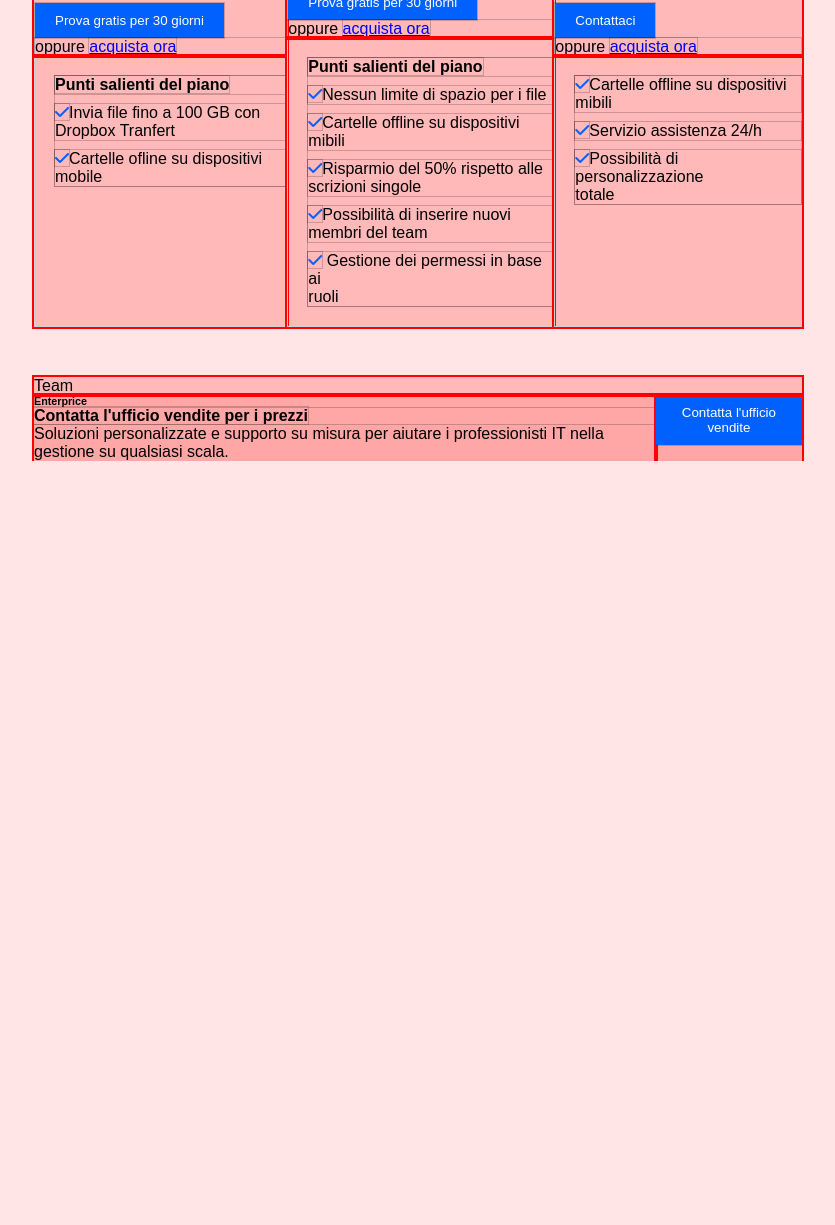
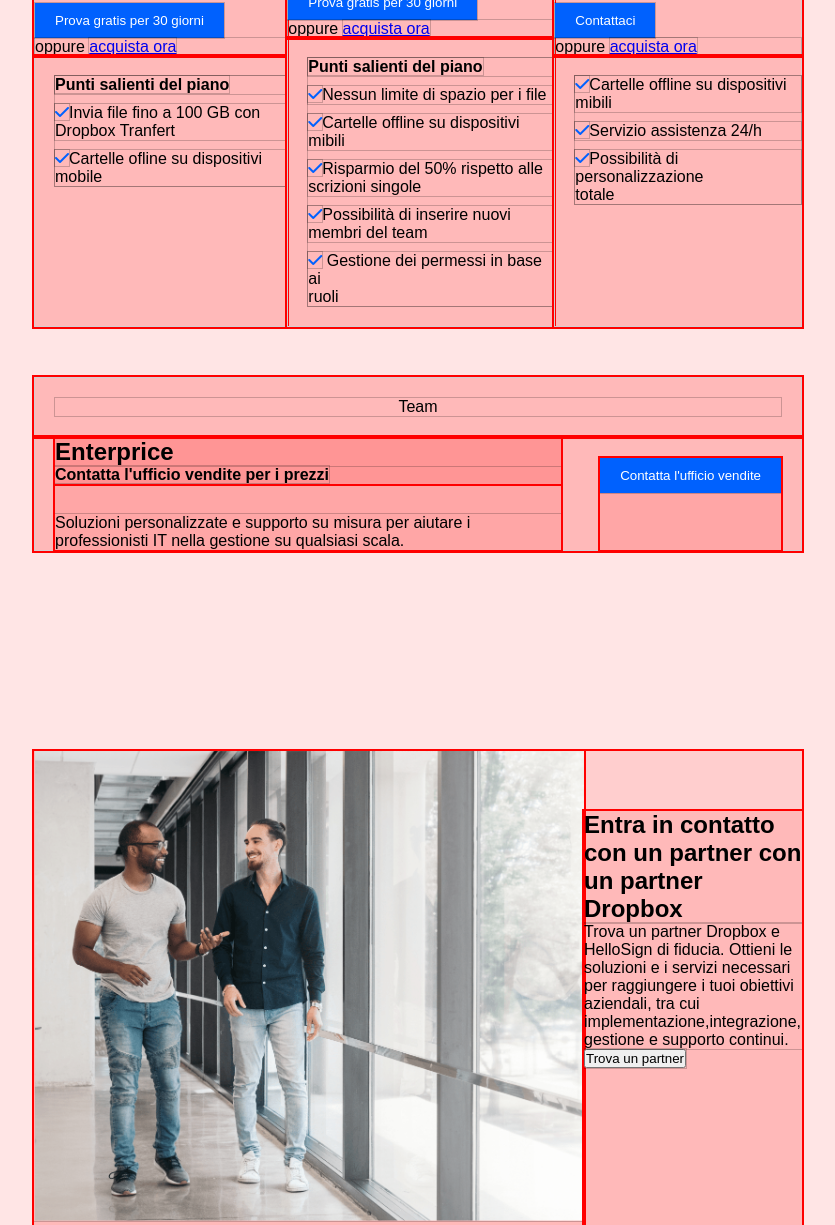
Before and after one commit to DanieleConsoli97/htmlcss-dropbox, a plain HTML site: page index.html in a window 1280 px wide. Shown: the part 1242-2467 px from the top of the page, without its empty margins (222-1057 px from the left). Before the commit the page ends 1703 px from the top, so only its background shows below. Drawn offline with Linux system fonts and the light colour scheme.

Commit message:
add layout container partner

```diff
--- a/index.html
+++ b/index.html
@@ -6,7 +6,7 @@
     <title>Dropbox</title>
     <link rel="stylesheet" href="./style/style.css">
     <link rel="stylesheet" href="./style/reset.css">
-     <link rel="stylesheet" href="./style/debug.css">
+      <link rel="stylesheet" href="./style/debug.css">
     <script src="https://kit.fontawesome.com/c3349b4dee.js" crossorigin="anonymous"></script>
 
 </head>
@@ -189,21 +189,25 @@
 
         </div>
         <!-- fine sezione da flexare -->
-        <div class="con-60 mar-top-50">
+        <div class="con-60 mar-top-50 ">
 
                 <!-- team -->
-                <div><p>Team</p></div>
+                <div id="team"><p>Team</p></div>
                 <!-- div da flexare -->
-                <div class="conteiners-teams flex">
+                <div class="conteiners-teams flex just-con-bet">
                     <!-- testo -->
-                    <div class="containers__text">
-                        <h6>Enterprice</h6>
-                        <strong>Contatta l'ufficio vendite per i prezzi</strong>
-                        <p>Soluzioni personalizzate e supporto su misura per aiutare i professionisti IT nella gestione su qualsiasi scala.</p>
+                    <div class="containers__text fl-bas-cal-66 ">
+                       <div>
+                            <h2>Enterprice</h2>
+                            <strong>Contatta l'ufficio vendite per i prezzi</strong>
+                       </div>
+
+
+                       <p>Soluzioni personalizzate e supporto su misura per aiutare i professionisti IT nella gestione su qualsiasi scala.</p>
 
                     </div>
                     <!-- button -->
-                    <div class="containers__text">
+                    <div class="containers__button">
                         <button class="button-features">Contatta l'ufficio vendite</button>
                     </div>
 
@@ -211,6 +215,22 @@
 
 
         </div>
+
+        <!-- immagine-testo -->
+
+        <!-- containerflex -->
+         <div class="container__partner flex con-60">
+           <!-- containter img -->
+            <div class="container__partner__img">
+                <img src="./img/partner.png" alt="">
+            </div>
+            <!-- testo -->
+            <div class="container__partner__text">
+                <h2>Entra in contatto con un partner con un partner Dropbox</h2>
+                <p>Trova un partner Dropbox e HelloSign di fiducia.   Ottieni le soluzioni e i servizi necessari per raggiungere i tuoi obiettivi aziendali, tra cui implementazione,integrazione, gestione e supporto continui.</p>
+                <button>Trova un partner</button>
+             </div>
+        </div>
     </main>
 </body>
 </html>
--- a/style/style.css
+++ b/style/style.css
@@ -153,7 +153,64 @@ div.bor-sol li{
 
 }
 
+.fl-bas-cal-66{
+    flex-basis:66%;
+}
+
+
+
+.containers__button{
+    margin-top:20px;
+    margin-right:20px ;
+
+}
+
+#team{
+    text-align: center;
+    padding:20px;
+    border: 1px  solid #d0cfd2;
+}
+
+
+
 .containers__text{
+
+    margin-left: 20px;
+
+}
+
+.tex-ali-ce{
+    text-align: center;
+}
+
+div.containers__text.fl-bas-cal-66 >div{
+
+margin-bottom: 30px;
+
+}
+.conteiners-teams{
+    border: 1px solid #d0cfd2;
 
 
 }
+
+
+
+.container__partner{
+    margin-top: 200px;
+}
+.container__partner__img{
+
+    flex-basis:50%;
+
+}
+.container__partner__img img{
+    width: 550px;
+
+
+}
+
+.container__partner__text{
+    margin-top:60px;
+    flex-basis:50%;
+}
```
